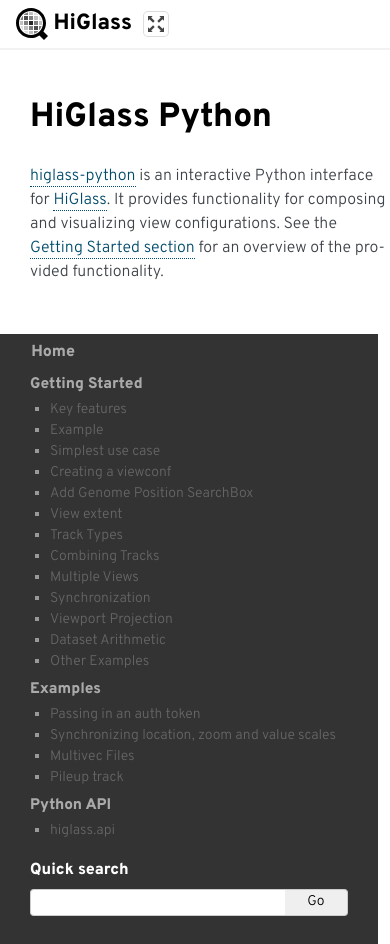
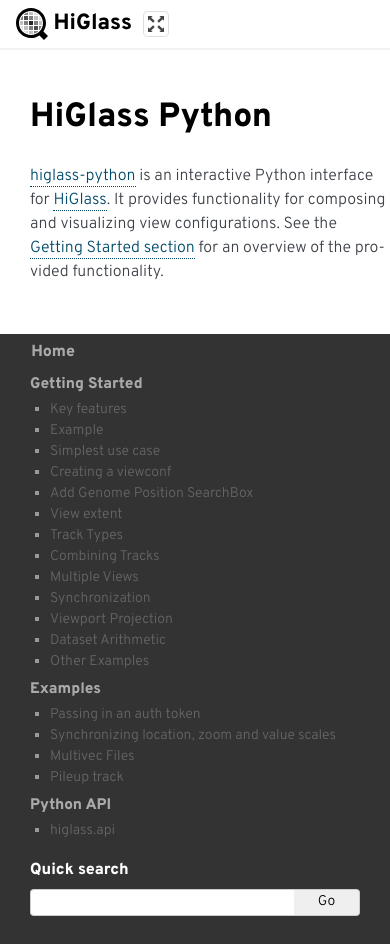
Before and after one commit to higlass/higlass-python, a Sphinx documentation site: the page built from docs/index.rst, in a window 390 px wide and 944 px high. Built offline with Sphinx 7.4.7, drawn with Linux system fonts in a browser that asks for light colours; formulas are drawn with MathJax 3; the version number could not be read and is left out.

Commit message:
fix: Make sure the sidebar stays up top in the docs on wide screens

```diff
--- a/docs/higlass_theme/static/higlass.css
+++ b/docs/higlass_theme/static/higlass.css
@@ -670,3 +670,25 @@
     display: none;
   }
 }
+
+@media screen and (min-width: 940px) {
+  div.sphinxsidebar {
+    max-height: 100%;
+    overflow-y: auto;
+    position: absolute;
+    top: 100px;
+  }
+}
+
+@media screen and (max-width: 940px) {
+  div.sphinxsidebar {
+    display: block;
+    float: none;
+    width: unset;
+    margin: 50px -30px -20px -30px;
+    padding: 10px 20px;
+    background: #333;
+    color: #fff;
+    position: static;
+  }
+}
```
